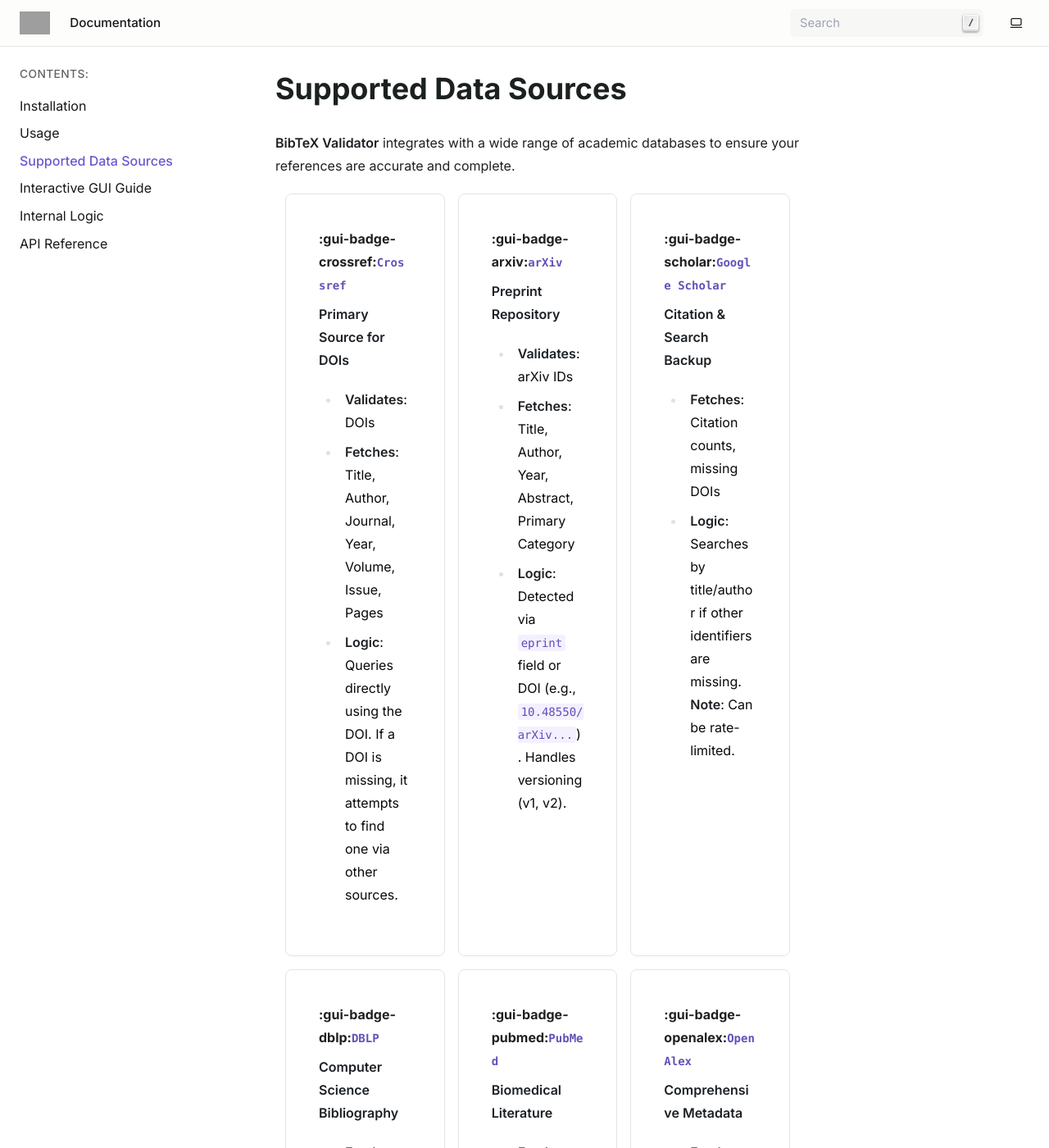
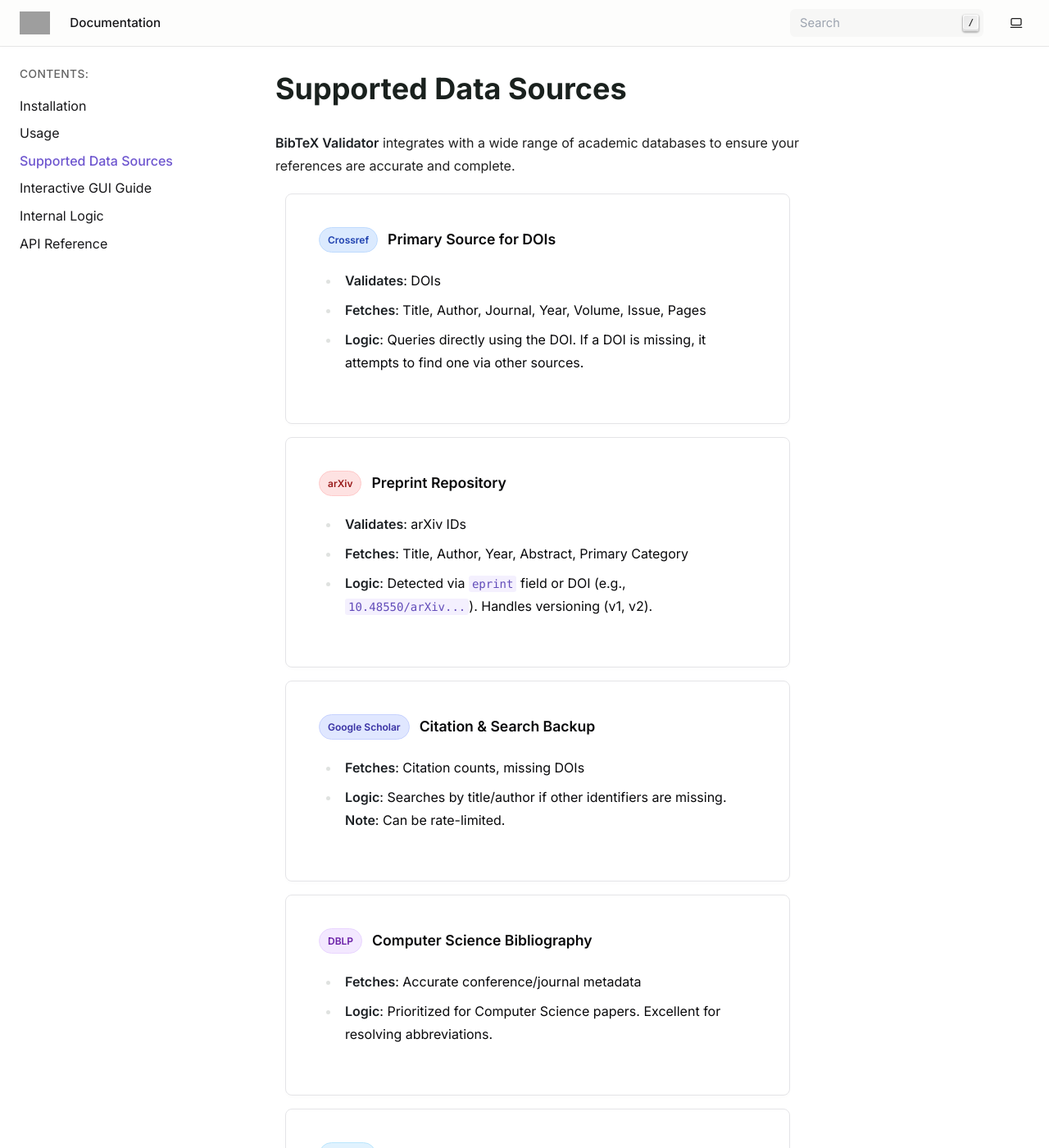
Before and after one commit to bet-lab/reference-validator, a Sphinx documentation site: the page built from docs/source/sources.md, in a window 1280 px wide and 1400 px high. Shown: the whole window at 82% size. Built offline with Sphinx 7.4.7, drawn with Linux system fonts in a browser that asks for light colours; some of the changed text lies outside the part shown; grey boxes are pictures that could not be loaded.

Commit message:
docs: Refactor source card display to use custom badges and simplify grid layout.

```diff
--- a/docs/source/sources.md
+++ b/docs/source/sources.md
@@ -4,86 +4,102 @@
 
 **BibTeX Validator** integrates with a wide range of academic databases to ensure your references are accurate and complete.
 
-::::{grid} 1 1 2 2
+::::{grid} 1
 :gutter: 3
 
-:::{grid-item-card} :gui-badge-crossref:`Crossref`
+:::{grid-item-card}
 :link: https://www.crossref.org/
-:columns: 12 6 6 4
 
-**Primary Source for DOIs**
+<div style="display: flex; align-items: center; gap: 12px; margin-bottom: 8px;">
+  <span class="badge badge-source-crossref">Crossref</span>
+  <span style="font-size: 1.1rem; font-weight: 600;">Primary Source for DOIs</span>
+</div>
 
 - **Validates**: DOIs
 - **Fetches**: Title, Author, Journal, Year, Volume, Issue, Pages
 - **Logic**: Queries directly using the DOI. If a DOI is missing, it attempts to find one via other sources.
   :::
 
-:::{grid-item-card} :gui-badge-arxiv:`arXiv`
+:::{grid-item-card}
 :link: https://arxiv.org/
-:columns: 12 6 6 4
 
-**Preprint Repository**
+<div style="display: flex; align-items: center; gap: 12px; margin-bottom: 8px;">
+  <span class="badge badge-source-arxiv">arXiv</span>
+  <span style="font-size: 1.1rem; font-weight: 600;">Preprint Repository</span>
+</div>
 
 - **Validates**: arXiv IDs
 - **Fetches**: Title, Author, Year, Abstract, Primary Category
 - **Logic**: Detected via `eprint` field or DOI (e.g., `10.48550/arXiv...`). Handles versioning (v1, v2).
   :::
 
-:::{grid-item-card} :gui-badge-scholar:`Google Scholar`
+:::{grid-item-card}
 :link: https://scholar.google.com/
-:columns: 12 6 6 4
 
-**Citation & Search Backup**
+<div style="display: flex; align-items: center; gap: 12px; margin-bottom: 8px;">
+  <span class="badge badge-source-semantic-scholar">Google Scholar</span>
+  <span style="font-size: 1.1rem; font-weight: 600;">Citation & Search Backup</span>
+</div>
 
 - **Fetches**: Citation counts, missing DOIs
 - **Logic**: Searches by title/author if other identifiers are missing. **Note**: Can be rate-limited.
   :::
 
-:::{grid-item-card} :gui-badge-dblp:`DBLP`
+:::{grid-item-card}
 :link: https://dblp.org/
-:columns: 12 6 6 4
 
-**Computer Science Bibliography**
+<div style="display: flex; align-items: center; gap: 12px; margin-bottom: 8px;">
+  <span class="badge badge-source-dblp">DBLP</span>
+  <span style="font-size: 1.1rem; font-weight: 600;">Computer Science Bibliography</span>
+</div>
 
 - **Fetches**: Accurate conference/journal metadata
 - **Logic**: Prioritized for Computer Science papers. Excellent for resolving abbreviations.
   :::
 
-:::{grid-item-card} :gui-badge-pubmed:`PubMed`
+:::{grid-item-card}
 :link: https://pubmed.ncbi.nlm.nih.gov/
-:columns: 12 6 6 4
 
-**Biomedical Literature**
+<div style="display: flex; align-items: center; gap: 12px; margin-bottom: 8px;">
+  <span class="badge badge-source-pubmed">PubMed</span>
+  <span style="font-size: 1.1rem; font-weight: 600;">Biomedical Literature</span>
+</div>
 
 - **Fetches**: Metadata via PMID
 - **Logic**: Triggered if a `pmid` field is present.
   :::
 
-:::{grid-item-card} :gui-badge-openalex:`OpenAlex`
+:::{grid-item-card}
 :link: https://openalex.org/
-:columns: 12 6 6 4
 
-**Comprehensive Metadata**
+<div style="display: flex; align-items: center; gap: 12px; margin-bottom: 8px;">
+  <span class="badge badge-source-openalex">OpenAlex</span>
+  <span style="font-size: 1.1rem; font-weight: 600;">Comprehensive Metadata</span>
+</div>
 
 - **Fetches**: High-quality open metadata
 - **Logic**: Used as a robust backup for many fields using DOIs or Titles.
   :::
 
-:::{grid-item-card} :gui-badge-zenodo:`Zenodo`
+:::{grid-item-card}
 :link: https://zenodo.org/
-:columns: 12 6 6 4
 
-**General Purpose Repository**
+<div style="display: flex; align-items: center; gap: 12px; margin-bottom: 8px;">
+  <span class="badge badge-source-zenodo">Zenodo</span>
+  <span style="font-size: 1.1rem; font-weight: 600;">General Purpose Repository</span>
+</div>
 
 - **Fetches**: Dataset and software citation metadata
 - **Logic**: Triggered for Zenodo DOIs.
   :::
 
-:::{grid-item-card} :gui-badge-datacite:`DataCite`
+:::{grid-item-card}
 :link: https://datacite.org/
-:columns: 12 6 6 4
 
-**DOI Registration Agency**
+<div style="display: flex; align-items: center; gap: 12px; margin-bottom: 8px;">
+  <span class="badge badge-source-datacite">DataCite</span>
+  <span style="font-size: 1.1rem; font-weight: 600;">DOI Registration Agency</span>
+</div>
 
 - **Fetches**: General metadata for DOIs not in Crossref
 - **Logic**: Fallback for non-Crossref DOIs.
```
